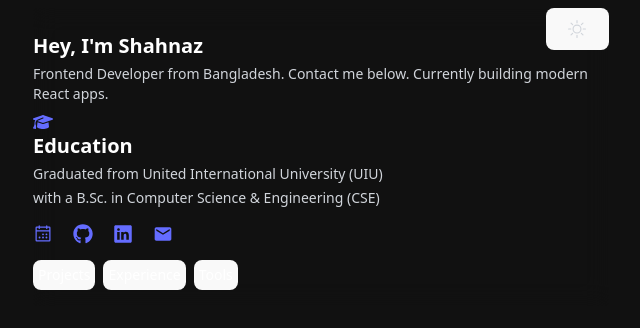
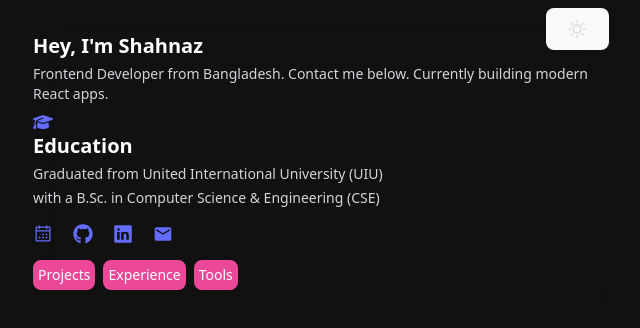
Before and after one commit to sohashahnaz333-code/Myportfolio, a React (Vite) app: page / in a window 1280 px wide. Shown: the top 328 px of the page, without its empty margins (319-959 px from the left). Built offline with nearby package versions, Linux system fonts and the light colour scheme.

Commit message:
Update button styles for selected tab in Header

```diff
--- a/src/Components/Header.jsx
+++ b/src/Components/Header.jsx
@@ -64,7 +64,7 @@ function Header({ selectedTab, setSelectedTab, darkMode, setDarkMode }) {
             onClick={() => setSelectedTab(tab.name)}
             className={`px-1 py-1 rounded-lg transition-all duration-200 ${selectedTab === tab.name
               ? "bg-white text-pink-500 font-semibold shadow-md"
-              : "hover:bg-pink-500 hover:shadow text-black dark:text-white"
+              : "bg-pink-500 hover:shadow text-black dark:text-white"
               }`}
           >
             {tab.label}
```
